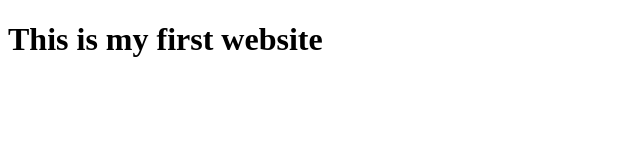
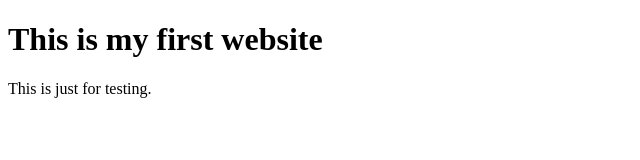
Before and after one commit to Amirul-Islam-Limon/my-first-website, a plain HTML site: page index.html in a window 1280 px wide. Shown: the whole page, without its empty margins (0-640 px from the left). Drawn offline with Linux system fonts and the light colour scheme.

Commit message:
first commit after removing bdmehedi

```diff
--- a/index.html
+++ b/index.html
@@ -7,5 +7,6 @@
 </head>
 <body>
     <h1>This is my first website</h1>
+    <p>This is just for testing.</p>
 </body>
 </html>
```
